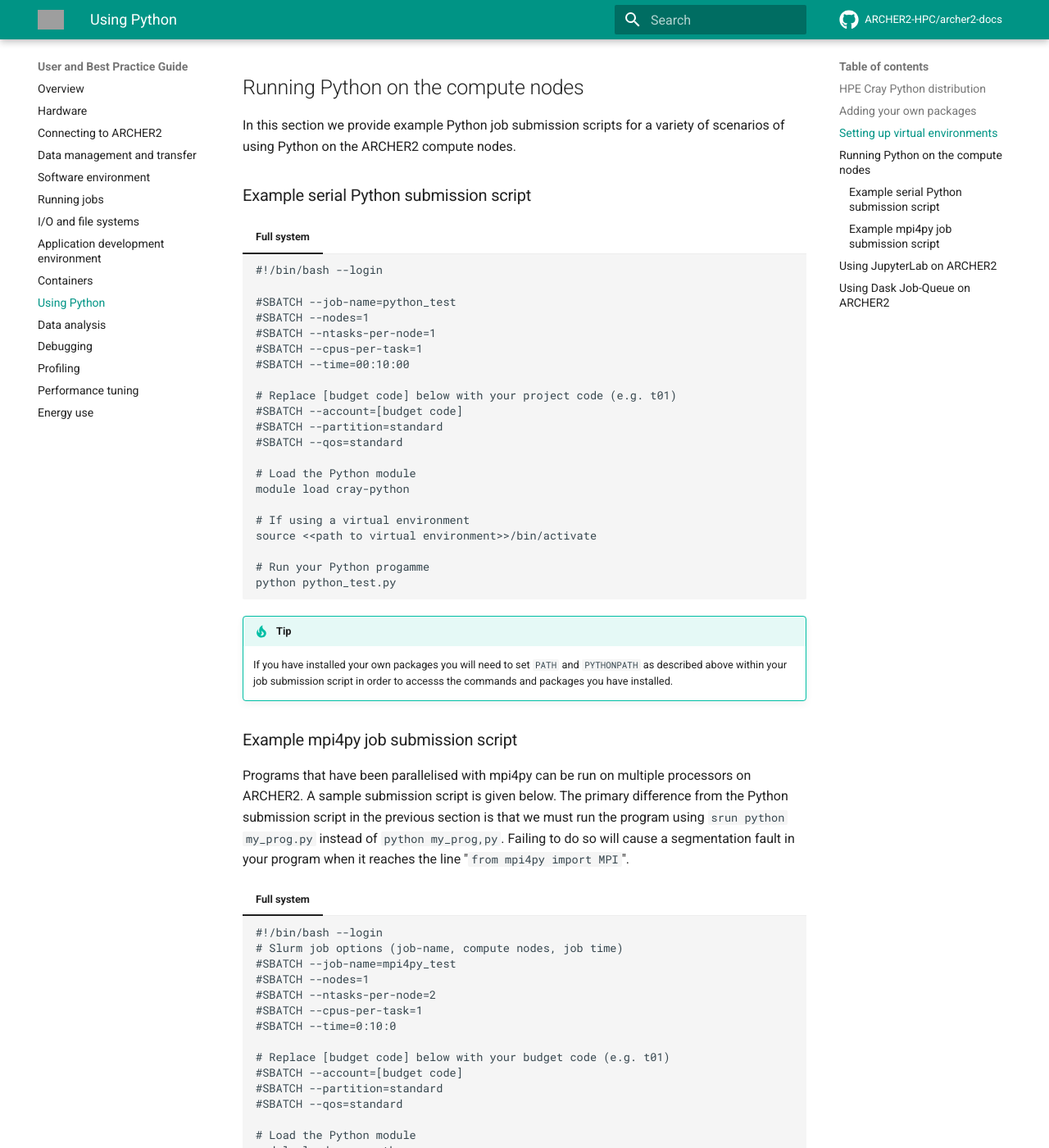
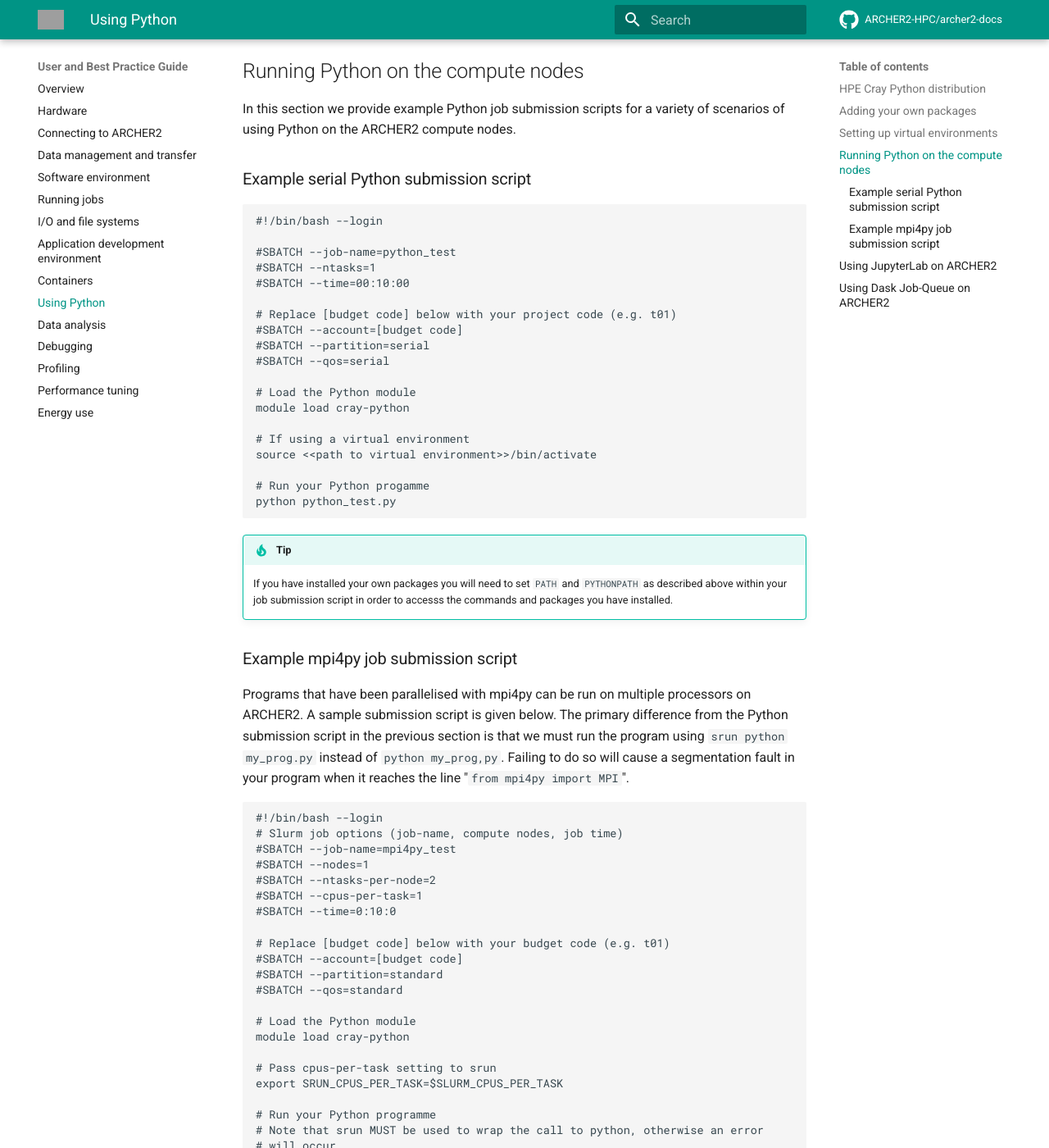
Before and after one commit to ARCHER2-HPC/archer2-docs, an MkDocs documentation site: the page built from docs/user-guide/python.md, in a window 1280 px wide and 1400 px high, scrolled down 2735 px. Shown: the whole window at 82% size. Built offline with MkDocs 1.6.1 and Material for MkDocs 9.7.7, drawn with Linux system fonts in a browser that asks for light colours; comment, search, counter and statistics services are not loaded; some of the changed text lies outside the part shown; grey boxes are pictures that could not be loaded.

Commit message:
Uopdates Python section

````diff
--- a/docs/user-guide/python.md
+++ b/docs/user-guide/python.md
@@ -9,12 +9,14 @@
 recommend that you use the `pip` command **after** loading the
 `cray-python` module. This is described in more detail below.
 
+!!! important
+    Python 2 is not supported on ARCHER2 as it has been deprecated since
+    the start of 2020.
+
 !!! note
     When you log onto ARCHER2, no Python module is loaded by default. You
     will generally need to load the `cray-python` module to access the
-    functionality described below. Running `python` without loading a module
-    first will result in your using the operating system default Python
-    which is likely not what you intend.
+    functionality described below.
 
 ## HPE Cray Python distribution
 
@@ -110,30 +108,28 @@
 
 ### Example serial Python submission script
 
-=== "Full system"
-    ```
-    #!/bin/bash --login
 
-    #SBATCH --job-name=python_test
-    #SBATCH --nodes=1
-    #SBATCH --ntasks-per-node=1
-    #SBATCH --cpus-per-task=1
-    #SBATCH --time=00:10:00
+```
+#!/bin/bash --login
 
-    # Replace [budget code] below with your project code (e.g. t01)
-    #SBATCH --account=[budget code]
-    #SBATCH --partition=standard
-    #SBATCH --qos=standard
+#SBATCH --job-name=python_test
+#SBATCH --ntasks=1
+#SBATCH --time=00:10:00
 
-    # Load the Python module
-    module load cray-python
+# Replace [budget code] below with your project code (e.g. t01)
+#SBATCH --account=[budget code]
+#SBATCH --partition=serial
+#SBATCH --qos=serial
 
-    # If using a virtual environment
-    source <<path to virtual environment>>/bin/activate
+# Load the Python module
+module load cray-python
 
-    # Run your Python progamme
-    python python_test.py
-    ```
+# If using a virtual environment
+source <<path to virtual environment>>/bin/activate
+
+# Run your Python progamme
+python python_test.py
+```
 
 !!! tip
     If you have installed your own packages you will need to set `PATH` and
@@ -150,29 +146,31 @@
 cause a segmentation fault in your program when it reaches the line
 "`from mpi4py import MPI`".
 
-=== "Full system"
-    ```
-    #!/bin/bash --login
-    # Slurm job options (job-name, compute nodes, job time)
-    #SBATCH --job-name=mpi4py_test
-    #SBATCH --nodes=1
-    #SBATCH --ntasks-per-node=2
-    #SBATCH --cpus-per-task=1
-    #SBATCH --time=0:10:0
+```
+#!/bin/bash --login
+# Slurm job options (job-name, compute nodes, job time)
+#SBATCH --job-name=mpi4py_test
+#SBATCH --nodes=1
+#SBATCH --ntasks-per-node=2
+#SBATCH --cpus-per-task=1
+#SBATCH --time=0:10:0
 
-    # Replace [budget code] below with your budget code (e.g. t01)
-    #SBATCH --account=[budget code]
-    #SBATCH --partition=standard
-    #SBATCH --qos=standard
+# Replace [budget code] below with your budget code (e.g. t01)
+#SBATCH --account=[budget code]
+#SBATCH --partition=standard
+#SBATCH --qos=standard
 
-    # Load the Python module
-    module load cray-python
+# Load the Python module
+module load cray-python
 
-    # Run your Python programme
-    # Note that srun MUST be used to wrap the call to python, otherwise an error
-    # will occur
-    srun python mpi4py_test.py
-    ```
+# Pass cpus-per-task setting to srun
+export SRUN_CPUS_PER_TASK=$SLURM_CPUS_PER_TASK
+
+# Run your Python programme
+# Note that srun MUST be used to wrap the call to python, otherwise an error
+# will occur
+srun --hint=nomultithread --distribution=block:block python mpi4py_test.py
+```
 
 ## Using JupyterLab on ARCHER2
 
````
Also changed, not shown: other parts of docs/user-guide/python.md (+0 -4 lines).
